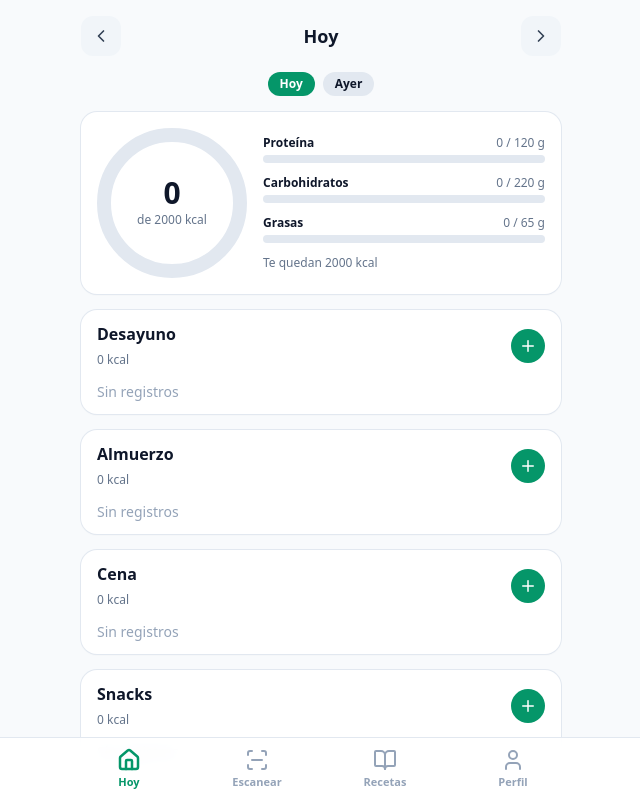
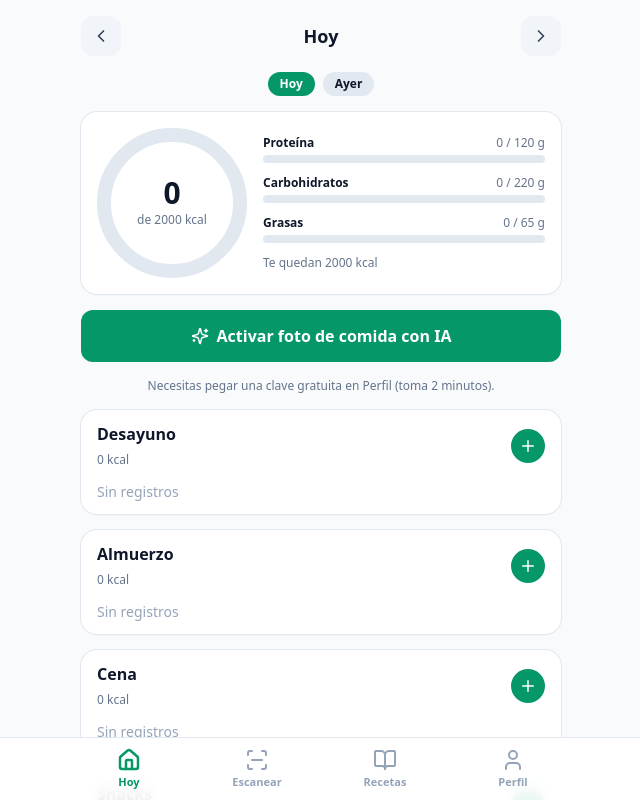
Before and after one commit to jaimeperez709-byte/nutritrack, a React (Vite) app: page / in a window 1280 px wide. Both pictures are taken after a click on the button "Hoy". Shown: the whole page, without its empty margins (319-959 px from the left). Built offline with nearby package versions, Linux system fonts and the light colour scheme; what html5-qrcode would draw is missing.

Commit message:
Boton de foto con IA siempre visible

```diff
--- a/src/App.jsx
+++ b/src/App.jsx
@@ -72,7 +72,7 @@ export default function App() {
             setDate={setDate}
             onAdd={(meal) => setAdding({ meal })}
             onEdit={setEditing}
-            onAI={() => setAiOpen(true)}
+            onAI={() => (data.profile.aiKey ? setAiOpen(true) : setTab('perfil'))}
           />
         )}
         {tab === 'escanear' && <Scanner foods={data.foods} addFood={addFood} addEntry={addEntry} date={date} />}
--- a/src/components/Dashboard.jsx
+++ b/src/components/Dashboard.jsx
@@ -50,10 +50,11 @@ export default function Dashboard({ data, date, setDate, onAdd, onEdit, onAI })
         </div>
       </div>
 
-      {hasAI && (
-        <button className="btn-ghost w-full" onClick={onAI}>
-          <Sparkles size={18} className="text-brand-600" /> Analizar con IA (foto o texto)
-        </button>
+      <button className="btn-primary w-full !py-3.5" onClick={onAI}>
+        <Sparkles size={18} /> {hasAI ? 'Foto de tu comida con IA' : 'Activar foto de comida con IA'}
+      </button>
+      {!hasAI && (
+        <p className="-mt-2 text-center text-xs text-slate-500">Necesitas pegar una clave gratuita en Perfil (toma 2 minutos).</p>
       )}
 
       {/* Comidas */}
--- a/src/components/Profile.jsx
+++ b/src/components/Profile.jsx
@@ -78,7 +78,9 @@ export default function Profile({ data, setData, replaceAll }) {
 
       <section className="card space-y-3">
         <h2 className="flex items-center gap-2 font-bold"><KeyRound size={18} /> IA con tu propia API Key (opcional)</h2>
-        <p className="text-xs text-slate-500">La clave se guarda solo en este dispositivo (localStorage) y se envía únicamente al proveedor elegido. Nunca se incluye en los respaldos.</p>
+        <p className="text-xs text-slate-500">
+          Con una clave puedes tomar una foto de tu plato y la IA calcula calorías y macros. Clave gratis de Gemini: abre <b>aistudio.google.com/apikey</b>, pulsa “Create API key” y pégala aquí. Se guarda solo en este teléfono y nunca va en los respaldos.
+        </p>
         <Select
           label="Proveedor"
           value={profile.aiProvider}
--- a/src/index.css
+++ b/src/index.css
@@ -23,8 +23,8 @@ input, select, textarea { font-size: 16px; }
 .safe-bottom { padding-bottom: env(safe-area-inset-bottom); }
 
 /* Cámara del escáner */
-#reader { width: 100%; border-radius: 1rem; overflow: hidden; background: #000; }
-#reader video { width: 100% !important; object-fit: cover; }
+#reader { width: 100%; height: 100%; overflow: hidden; background: #000; border: 0 !important; }
+#reader video { width: 100% !important; height: 38dvh !important; object-fit: cover; }
 
 @layer components {
   .card { @apply rounded-2xl bg-white p-4 shadow-sm ring-1 ring-slate-200 dark:bg-slate-900 dark:ring-slate-800; }
```
